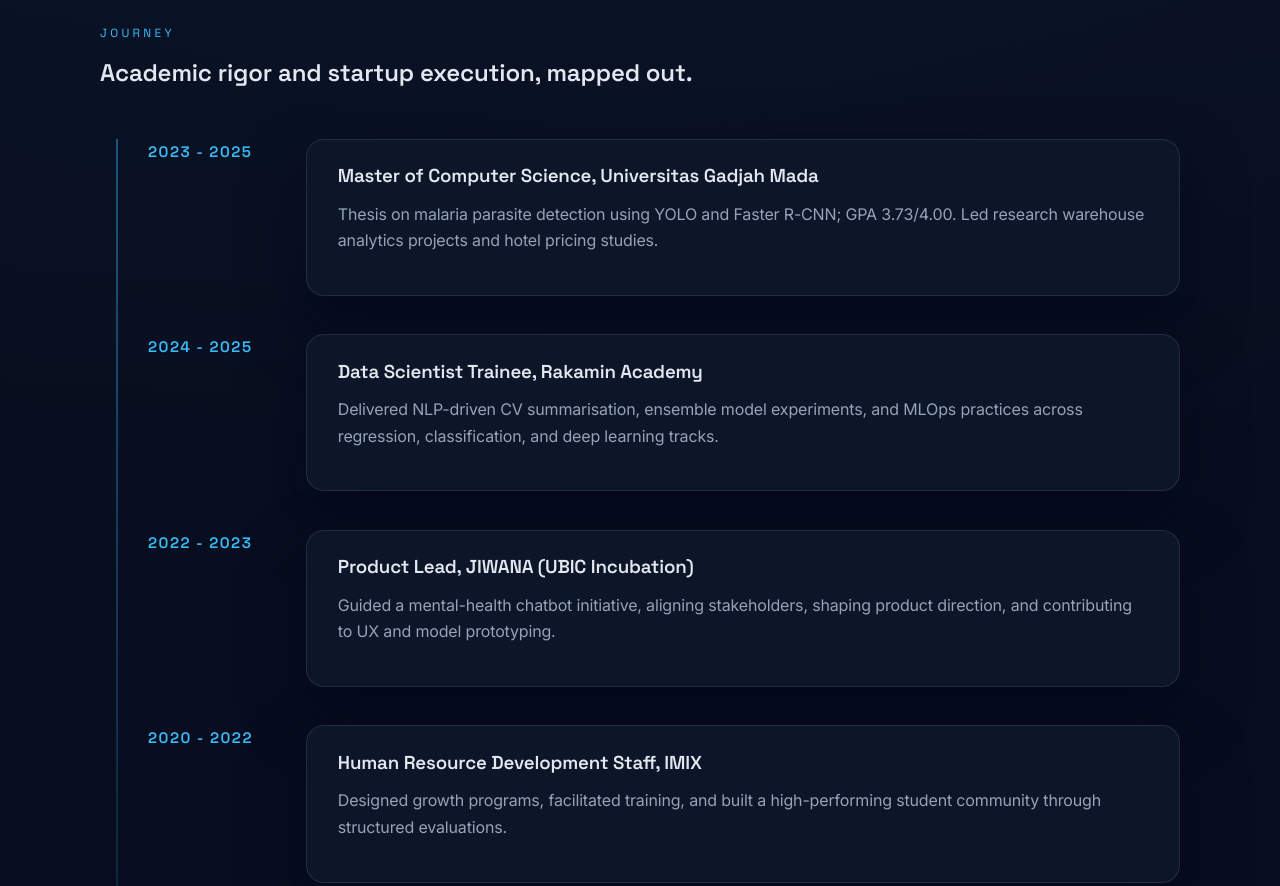
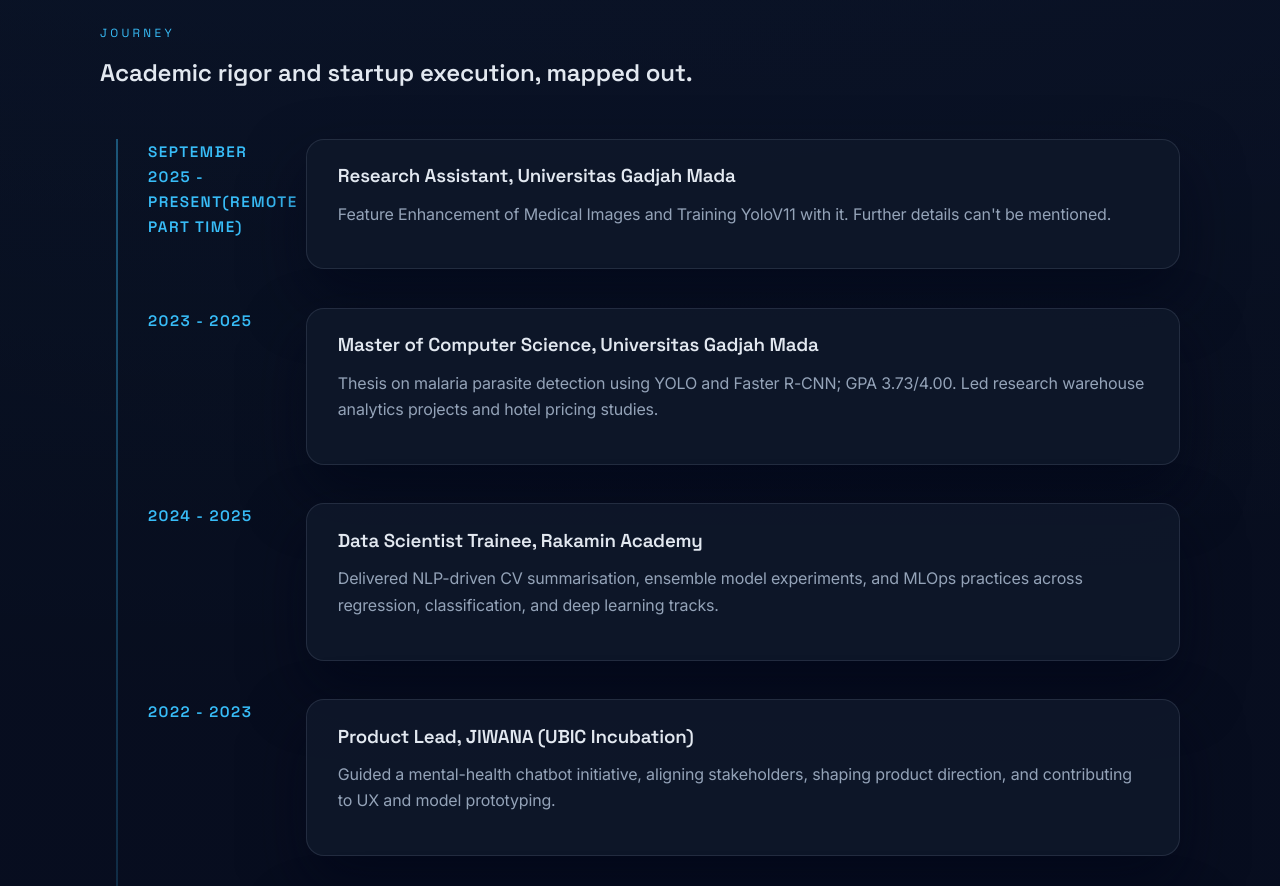
Before and after one commit to Shafriii/Shafriii.github.io, a plain HTML site: page index.html in a window 1280 px wide. Shown: the part 4300-5186 px from the top of the page. Drawn offline with Linux system fonts and the light colour scheme.

Commit message:
Update index.html

```diff
--- a/index.html
+++ b/index.html
@@ -187,6 +187,13 @@
           <h2>Academic rigor and startup execution, mapped out.</h2>
         </div>
         <ol class="timeline">
+          <li data-animate>
+            <span class="timeline-year">September 2025 - Present(Remote Part Time)</span>
+            <div class="timeline-body">
+              <h3>Research Assistant, Universitas Gadjah Mada</h3>
+              <p>Feature Enhancement of Medical Images and Training YoloV11 with it. Further details can't be mentioned.</p>
+            </div>
+          </li>
           <li data-animate>
             <span class="timeline-year">2023 - 2025</span>
             <div class="timeline-body">
```
